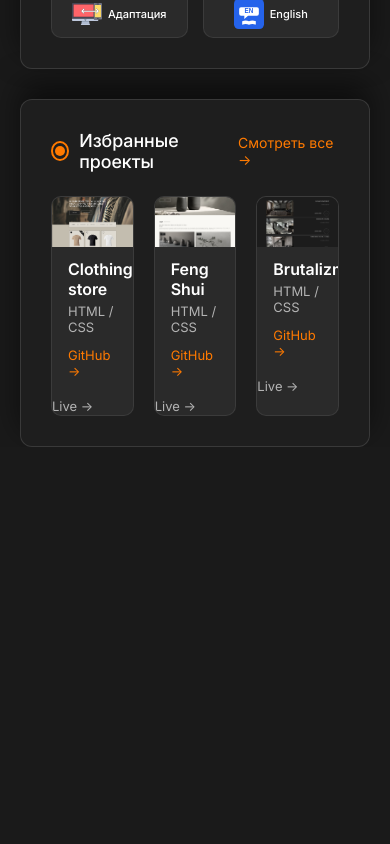
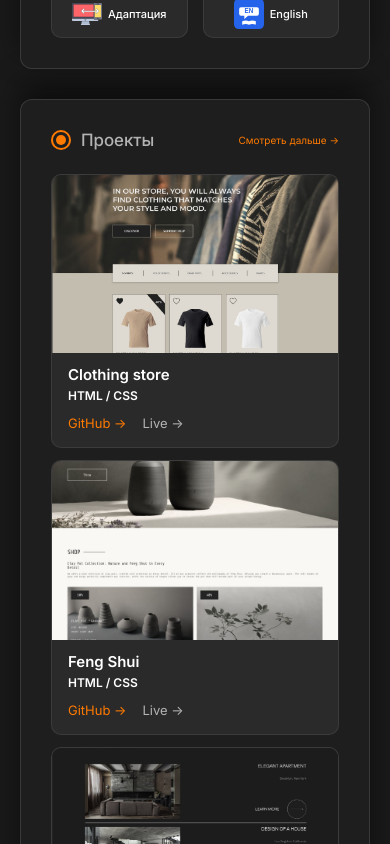
Before and after one commit to ilyalukyanov34-al/portfolio, a React (Vite) app: page / in a window 390 px wide. Shown: the part 1380-2224 px from the top of the page. Before the commit the page ends 1827 px from the top, so only its background shows below. Built offline with nearby package versions, Linux system fonts and the light colour scheme.

Commit message:
add: projects and adaptation

```diff
--- a/src/components/Projects.jsx
+++ b/src/components/Projects.jsx
@@ -37,10 +37,10 @@ const Projects = () => {
       <div className="projects__header">
         <div className="projects__title">
           <div className="projects__title-circle"></div>
-          <h2 className="projects__title-text">Избранные проекты</h2>
+          <h2 className="projects__title-text">Проекты</h2>
         </div>
         <a href="#" className="projects__see-all">
-          Смотреть все →
+          Смотреть дальше →
         </a>
       </div>
 
--- a/src/scss/Projects.scss
+++ b/src/scss/Projects.scss
@@ -42,7 +42,7 @@
     }
 
     &-text {
-      @include text-style(18px, 500, $white);
+      @include text-style(18px, 500, $grey);
     }
   }
 
@@ -119,4 +119,89 @@
       }
     }
   }
+
+  // =================================================
+  // адаптация для "Projects"
+  // =================================================
+
+  @media screen and (max-width: 610px) {
+    &__see-all {
+      font-size: 13px;
+    }
+  }
+
+  @media screen and (max-width: 570px) {
+    &__list {
+      gap: 12px;
+    }
+  }
+  @media screen and (max-width: 555px) {
+    &__list {
+      display: grid;
+      grid-template-columns: repeat(2, 1fr);
+      gap: 12px;
+    }
+  }
+  @media screen and (max-width: 550px) {
+    &__title-text {
+      font-size: 18px;
+    }
+    &__see-all {
+      font-size: 11px;
+    }
+    &__card-title {
+      @include text-style(15px, 600, $white);
+    }
+    &__card-stack {
+      @include text-style(12px, 600, $white);
+    }
+    &__card-links {
+      @include text-style(12px, 600, $white);
+    }
+    &__list {
+      gap: 11px;
+    }
+  }
+  @media screen and (max-width: (500px)) {
+    &__title-text {
+      font-size: 17px;
+    }
+    &__see-all {
+      font-size: 10px;
+    }
+  }
+  @media screen and (max-width: (390px)) {
+    // &__card {
+    //   display: flex;
+    //   flex-direction: column;
+    //   align-items: center;
+    //   justify-content: center;
+    // }
+    // &__card-links {
+    //   display: flex;
+    //   flex-direction: column;
+    // }
+    // &__card-github {
+    //   @include text-style(12px, 400, $orange);
+    //   padding: 0;
+    //   margin-bottom: 10px;
+    //   display: flex;
+    //   justify-content: center;
+    //   align-items: center;
+    // }
+    // &__card-live {
+    //   @include text-style(12px, 400, $grey);
+    //   padding: 0;
+    //   margin-bottom: 10px;
+    //   display: flex;
+    //   justify-content: center;
+    //   align-items: center;
+    // }
+
+    &__list {
+      display: grid;
+      grid-template-columns: repeat(1, 1fr);
+      gap: 12px;
+    }
+  }
 }
```
